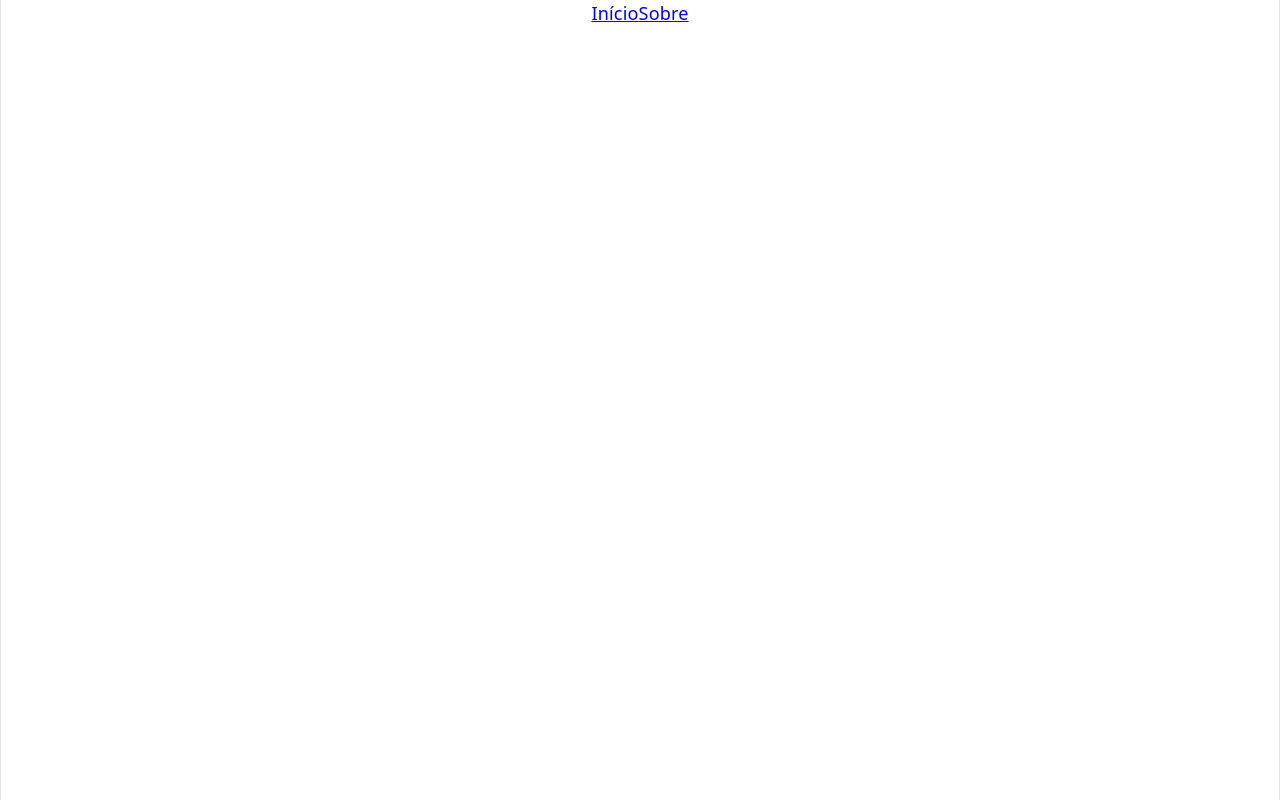
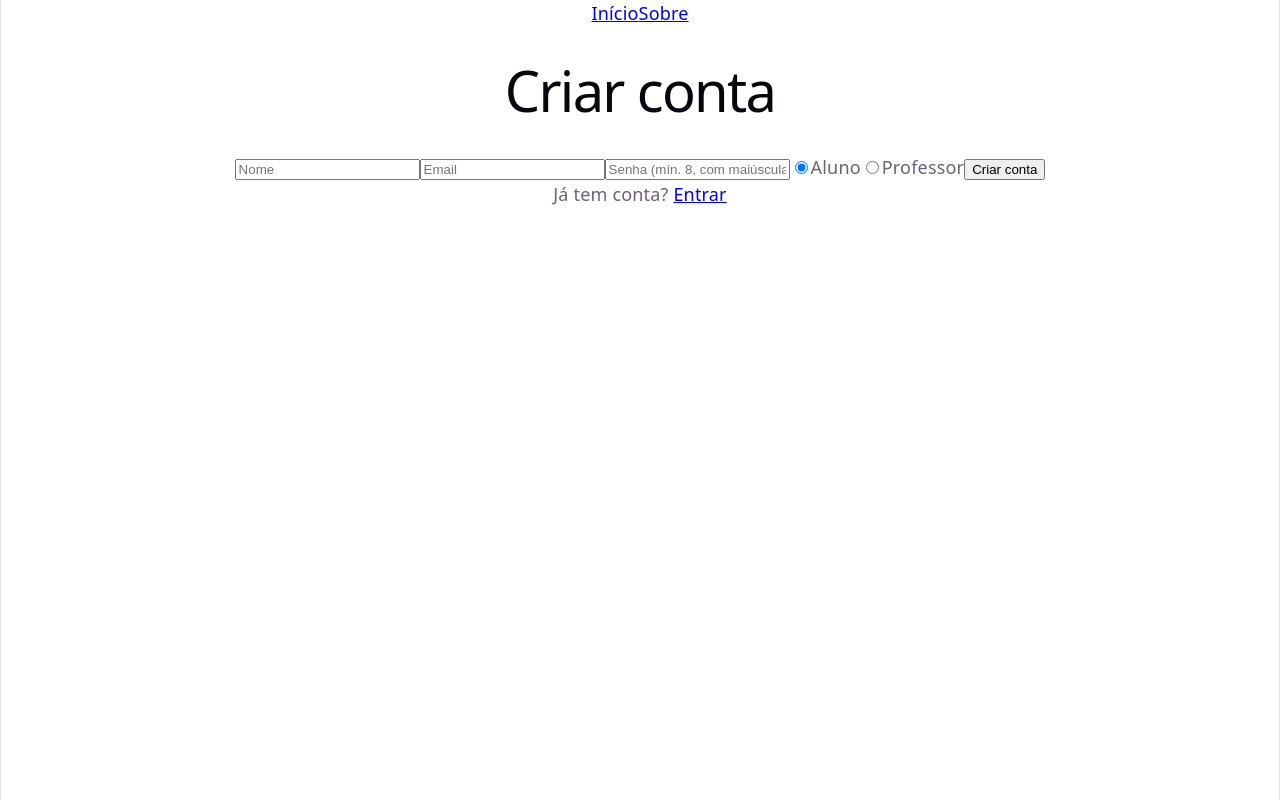
Before and after one commit to juantlt2811-cell/Front-End-Gameficando-Estudos, a React (Vite) app: page /cadastro in a window 1280 px wide. Before the commit this address had no page. Built offline with nearby package versions, Linux system fonts and the light colour scheme.

Commit message:
Adiciona tela de Perfil: exportar dados (LGPD) e excluir/anonimizar conta

```diff
--- a/src/App.jsx
+++ b/src/App.jsx
@@ -7,6 +7,8 @@ import { AuthProvider } from "./context/AuthContext";
 import { Login } from "./pages/Login";
 import { RotaProtegida } from "./components/RotaProtegida";
 import { MinhasMaterias } from "./pages/MinhasMaterias";
+import { Cadastro } from "./pages/Cadastro";
+import { Perfil } from "./pages/Perfil";
 
 function App() {
   return (
@@ -17,11 +19,20 @@ function App() {
           <Link to="/sobre">Sobre</Link>
         </nav>
         <Routes>
+          <Route path="/cadastro" element={<Cadastro />} />
           <Route
             path="/"
             element={
               <RotaProtegida>
                 <Home />
+              </RotaProtegida>
+            }
+          />
+          <Route
+            path="/perfil"
+            element={
+              <RotaProtegida>
+                <Perfil />
               </RotaProtegida>
             }
           />
--- /dev/null
+++ b/src/pages/Cadastro.jsx
@@ -0,0 +1,94 @@
+import { useState } from "react";
+import { useNavigate, Link } from "react-router-dom";
+import { useAuth } from "../context/AuthContext";
+import { TIPO_USUARIO } from "../constants/tipoUsuario";
+
+export function Cadastro() {
+  const [nome, setNome] = useState("");
+  const [email, setEmail] = useState("");
+  const [senha, setSenha] = useState("");
+  const [tipoUsuario, setTipoUsuario] = useState(TIPO_USUARIO.ALUNO);
+  const [erro, setErro] = useState(null);
+  const [enviando, setEnviando] = useState(false);
+  const { login } = useAuth();
+  const navigate = useNavigate();
+
+  async function handleSubmit(e) {
+    e.preventDefault();
+    setErro(null);
+    setEnviando(true);
+    try {
+      const resposta = await fetch(
+        "https://localhost:7259/api/auth/cadastrar",
+        {
+          method: "POST",
+          headers: { "Content-Type": "application/json" },
+          body: JSON.stringify({ nome, email, senha, tipoUsuario }),
+        },
+      );
+      const dados = await resposta.json();
+
+      if (!resposta.ok) {
+        if (dados.errors) {
+          const primeiraMensagem = Object.values(dados.errors)[0][0];
+          throw new Error(primeiraMensagem);
+        }
+        throw new Error(dados.erro || "Não foi possível cadastrar.");
+      }
+
+      await login(email, senha);
+      navigate("/");
+    } catch (err) {
+      setErro(err.message);
+    } finally {
+      setEnviando(false);
+    }
+  }
+
+  return (
+    <form onSubmit={handleSubmit}>
+      <h1>Criar conta</h1>
+      <input
+        value={nome}
+        onChange={(e) => setNome(e.target.value)}
+        placeholder="Nome"
+      />
+      <input
+        value={email}
+        onChange={(e) => setEmail(e.target.value)}
+        placeholder="Email"
+      />
+      <input
+        type="password"
+        value={senha}
+        onChange={(e) => setSenha(e.target.value)}
+        placeholder="Senha (mín. 8, com maiúscula, minúscula e número)"
+      />
+
+      <label>
+        <input
+          type="radio"
+          checked={tipoUsuario === TIPO_USUARIO.ALUNO}
+          onChange={() => setTipoUsuario(TIPO_USUARIO.ALUNO)}
+        />
+        Aluno
+      </label>
+      <label>
+        <input
+          type="radio"
+          checked={tipoUsuario === TIPO_USUARIO.PROFESSOR}
+          onChange={() => setTipoUsuario(TIPO_USUARIO.PROFESSOR)}
+        />
+        Professor
+      </label>
+
+      {erro && <p>{erro}</p>}
+      <button type="submit" disabled={enviando}>
+        {enviando ? "Criando..." : "Criar conta"}
+      </button>
+      <p>
+        Já tem conta? <Link to="/login">Entrar</Link>
+      </p>
+    </form>
+  );
+}
--- a/src/pages/Home.jsx
+++ b/src/pages/Home.jsx
@@ -52,6 +52,7 @@ export function Home() {
       {carregando && <p>Carregando matérias...</p>}
       {erro && <p>{erro}</p>}
       {!carregando && !erro && <ListaMaterias materias={materias} />}
+      <Link to="/perfil">Meus dados</Link>
     </div>
   );
 }
--- a/src/pages/Login.jsx
+++ b/src/pages/Login.jsx
@@ -1,6 +1,6 @@
 import { useState } from "react";
 import { useAuth } from "../context/AuthContext";
-import { useNavigate } from "react-router-dom";
+import { useNavigate, Link } from "react-router-dom";
 
 export function Login() {
   const [email, setEmail] = useState("");
@@ -35,6 +35,9 @@ export function Login() {
       />
       {erro && <p>{erro}</p>}
       <button type="submit">Entrar</button>
+      <p>
+        Não tem conta? <Link to="/cadastro">Criar conta</Link>
+      </p>
     </form>
   );
 }
--- /dev/null
+++ b/src/pages/Perfil.jsx
@@ -0,0 +1,131 @@
+// src/pages/Perfil.jsx
+import { useState, useEffect } from "react";
+import { useNavigate, Link } from "react-router-dom";
+import { useAuth } from "../context/AuthContext";
+
+export function Perfil() {
+  const { usuario, logout } = useAuth();
+  const navigate = useNavigate();
+  const [dados, setDados] = useState(null);
+  const [carregando, setCarregando] = useState(true);
+  const [erro, setErro] = useState(null);
+
+  const [senhaConfirmacao, setSenhaConfirmacao] = useState("");
+  const [mostrarExclusao, setMostrarExclusao] = useState(false);
+  const [excluindo, setExcluindo] = useState(false);
+  const [erroExclusao, setErroExclusao] = useState(null);
+
+  useEffect(() => {
+    async function carregar() {
+      try {
+        const resposta = await fetch(
+          "https://localhost:7259/api/usuario/meus-dados",
+          {
+            headers: { Authorization: `Bearer ${usuario?.token}` },
+          },
+        );
+        const dados = await resposta.json();
+        if (!resposta.ok)
+          throw new Error(
+            dados.erro || "Não foi possível carregar seus dados.",
+          );
+        setDados(dados);
+      } catch (e) {
+        setErro(e.message);
+      } finally {
+        setCarregando(false);
+      }
+    }
+    carregar();
+  }, []);
+
+  function baixarJson() {
+    const blob = new Blob([JSON.stringify(dados, null, 2)], {
+      type: "application/json",
+    });
+    const url = URL.createObjectURL(blob);
+    const link = document.createElement("a");
+    link.href = url;
+    link.download = "meus-dados-gameficando.json";
+    link.click();
+    URL.revokeObjectURL(url);
+  }
+
+  async function handleExcluirConta(e) {
+    e.preventDefault();
+    setErroExclusao(null);
+    setExcluindo(true);
+    try {
+      const resposta = await fetch(
+        "https://localhost:7259/api/usuario/minha-conta",
+        {
+          method: "DELETE",
+          headers: {
+            "Content-Type": "application/json",
+            Authorization: `Bearer ${usuario.token}`,
+          },
+          body: JSON.stringify({ senhaAtual: senhaConfirmacao }),
+        },
+      );
+      const resultado = await resposta.json();
+      if (!resposta.ok)
+        throw new Error(resultado.erro || "Não foi possível excluir a conta.");
+
+      logout();
+      navigate("/login");
+    } catch (err) {
+      setErroExclusao(err.message);
+    } finally {
+      setExcluindo(false);
+    }
+  }
+
+  if (carregando) return <p>Carregando...</p>;
+  if (erro) return <p>{erro}</p>;
+
+  return (
+    <div className="App">
+      <Link to="/">← Voltar</Link>
+      <h1>Meus dados</h1>
+
+      <p>Nome: {dados.nome}</p>
+      <p>Email: {dados.email}</p>
+      <p>Tipo: {dados.tipo}</p>
+      <p>Cadastrado em: {new Date(dados.criadoEm).toLocaleDateString()}</p>
+
+      {dados.gamificacao && (
+        <>
+          <p>Ofensiva atual: {dados.gamificacao.ofensivaAtual}</p>
+          <p>Maior ofensiva: {dados.gamificacao.maiorOfensiva}</p>
+        </>
+      )}
+
+      <button onClick={baixarJson}>Baixar meus dados (JSON)</button>
+
+      <hr />
+
+      {!mostrarExclusao ? (
+        <button onClick={() => setMostrarExclusao(true)}>
+          Excluir minha conta
+        </button>
+      ) : (
+        <form onSubmit={handleExcluirConta}>
+          <p>Essa ação é irreversível. Digite sua senha pra confirmar.</p>
+          <input
+            type="password"
+            value={senhaConfirmacao}
+            onChange={(e) => setSenhaConfirmacao(e.target.value)}
+            placeholder="Senha atual"
+          />
+          {erroExclusao && <p>{erroExclusao}</p>}
+          <button type="submit" disabled={excluindo}>
+            {excluindo ? "Excluindo..." : "Confirmar exclusão"}
+          </button>
+          <button type="button" onClick={() => setMostrarExclusao(false)}>
+            Cancelar
+          </button>
+        </form>
+      )}
+    </div>
+  );
+}
```
